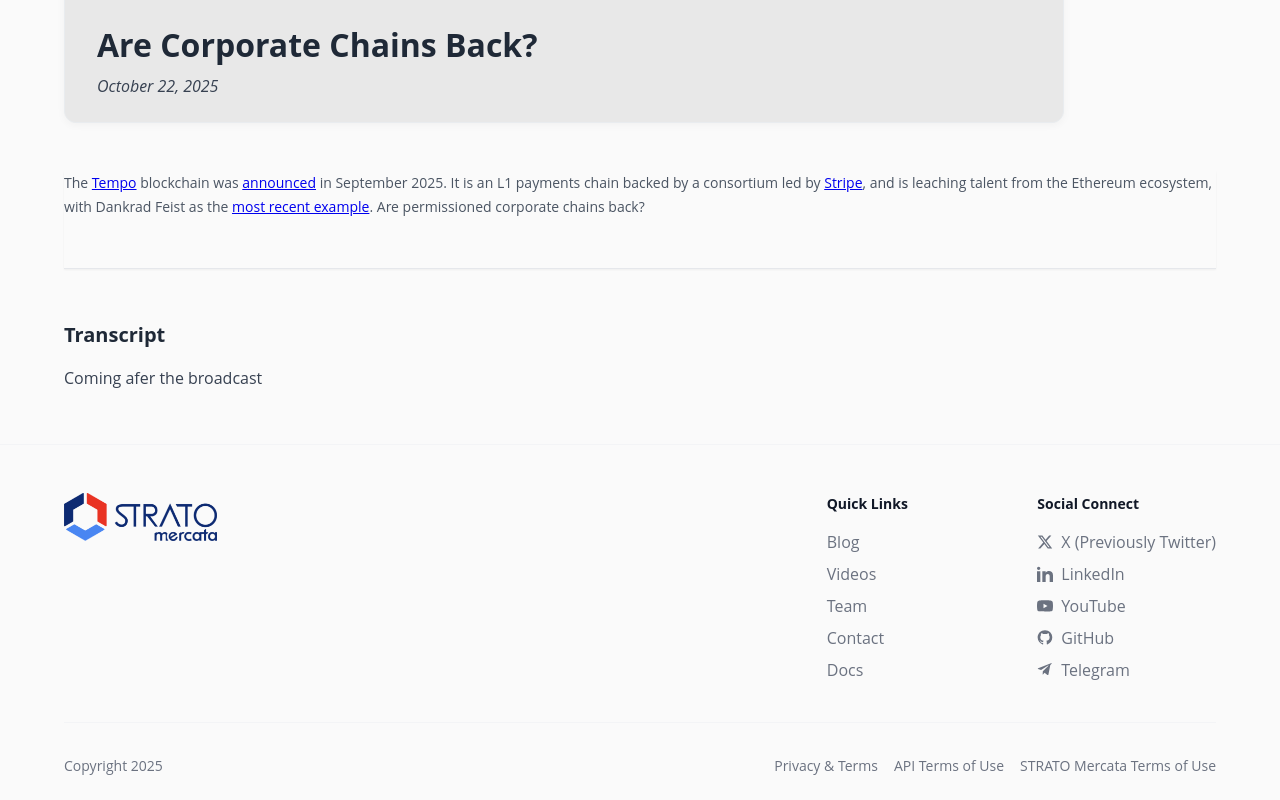
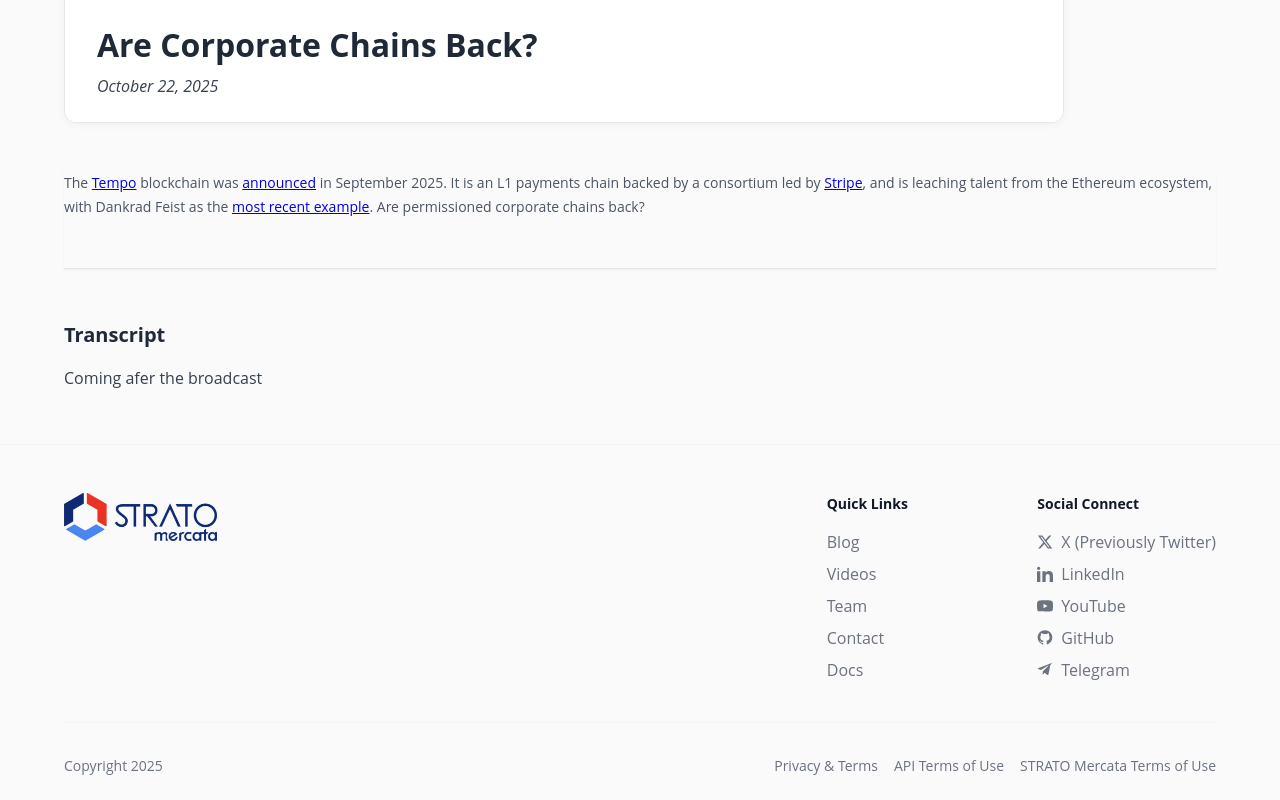
Before and after one commit to stratomercata/stratomercata-website, a Jekyll site: the page built from source/_videos/are-corporate-chains-back.md, in a window 1280 px wide and 1400 px high, scrolled down 91 px. Shown: the part 600-1400 px from the top of the window. Built offline with Jekyll 4.4.1, drawn with Linux system fonts in a browser that asks for light colours; comment, search, counter and statistics services are not loaded.

Commit message:
Add background and border styles to blog tags and video header info

```diff
--- a/source/assets/css/common.css
+++ b/source/assets/css/common.css
@@ -1943,6 +1943,8 @@
   width: 900px !important;
   max-width: 900px !important;
   display: block !important;
+  background: #f8f9fa !important;
+  border: 1px solid #e5e7eb !important;
 }
 
 .video-embed-wrapper {
@@ -1969,6 +1971,7 @@
 .video-header-info {
   padding: 1.5rem 2rem;
   text-align: left;
+  background: #ffffff;
 }
 
 .video-header-info h1 {
```
